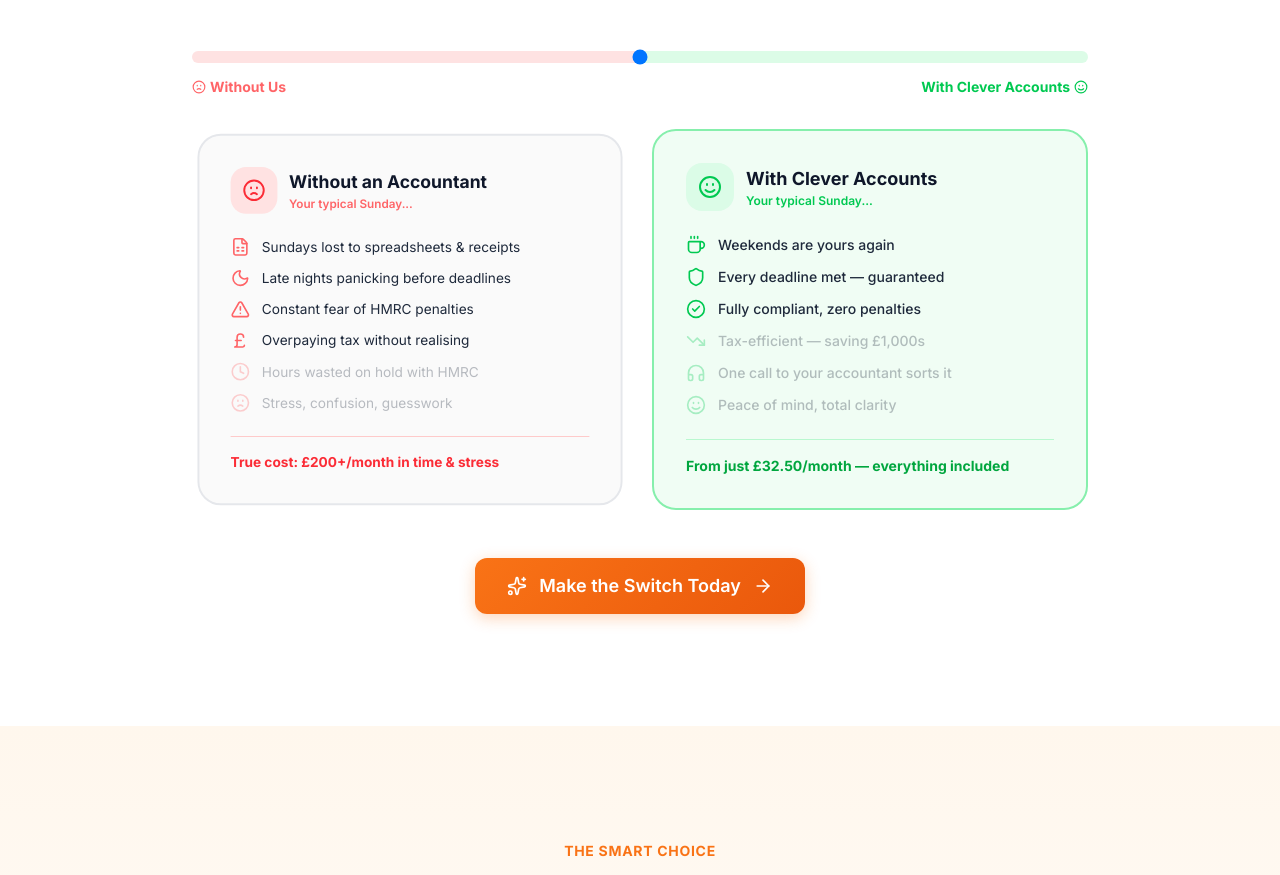
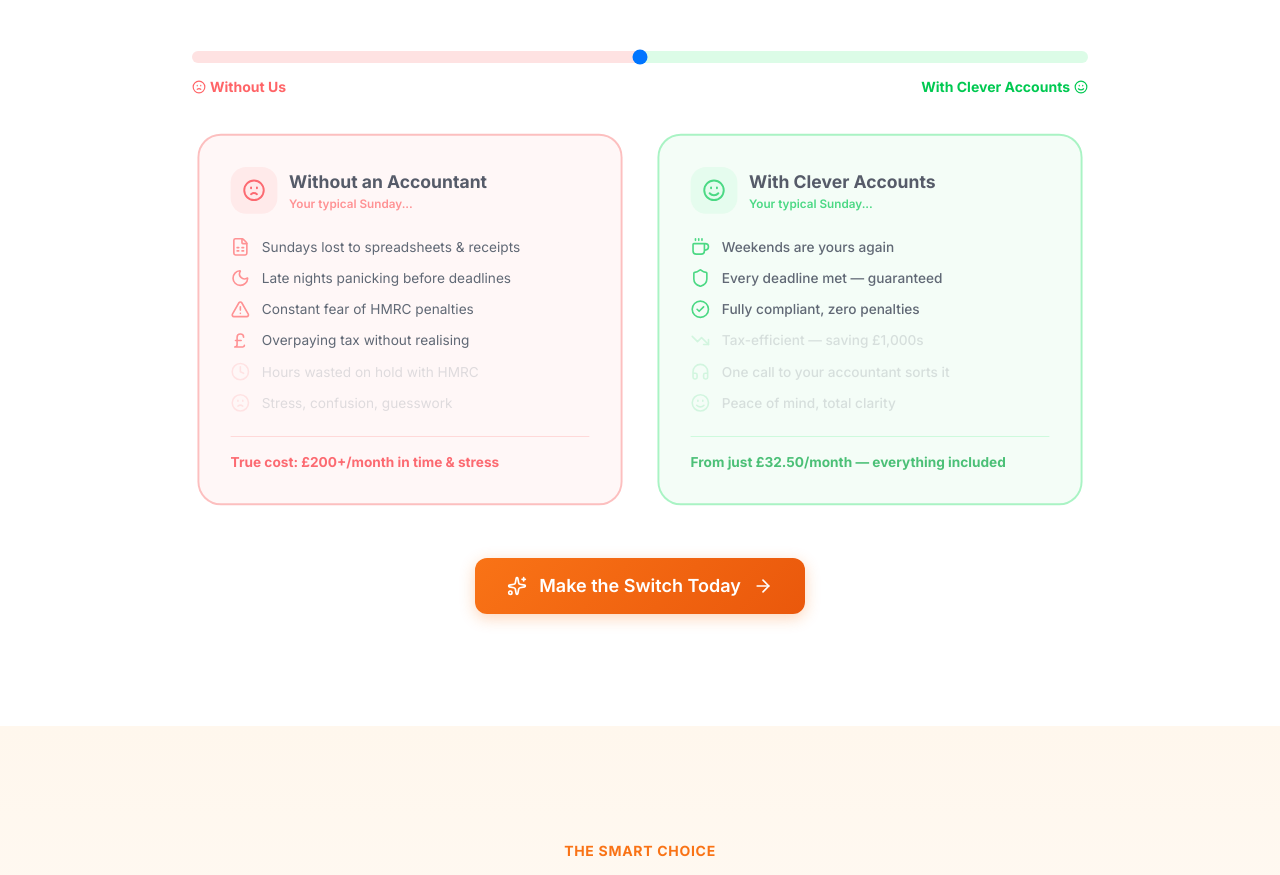
Before and after one commit to chrismollan6-create/cleveraccounts, a Next.js app: page / in a window 1280 px wide. Shown: the part 5680-6555 px from the top of the page. Built offline with nearby package versions, Linux system fonts and the light colour scheme.

Commit message:
fix: Correct Before/After slider — right = After (green), left = Before (red)
https://claude.ai/code/session_01Az6j35UT2wAYuBd6uvw8nU

```diff
--- a/src/components/ui/BeforeAfter.tsx
+++ b/src/components/ui/BeforeAfter.tsx
@@ -77,14 +77,14 @@ export default function BeforeAfter() {
           </div>
 
           <div className="grid grid-cols-1 md:grid-cols-2 gap-6">
-            {/* BEFORE card — active when slider is LEFT (low position) */}
+            {/* BEFORE card (left) — fades OUT as slider goes right */}
             <div
               className="rounded-3xl p-8 border-2 transition-all duration-500"
               style={{
-                opacity: position < 80 ? 1 : 0.4,
-                transform: `scale(${position < 50 ? 1 : 0.95 + ((100 - position) / 100) * 0.05})`,
-                borderColor: position < 50 ? "#FCA5A5" : "#E5E7EB",
-                background: position < 50 ? "#FFF5F5" : "#FAFAFA",
+                opacity: 0.4 + ((100 - position) / 100) * 0.6,
+                transform: `scale(${0.95 + ((100 - position) / 100) * 0.05})`,
+                borderColor: position <= 50 ? "#FCA5A5" : "#E5E7EB",
+                background: position <= 50 ? "#FFF5F5" : "#FAFAFA",
               }}
             >
               <div className="flex items-center gap-3 mb-6">
@@ -101,9 +101,7 @@ export default function BeforeAfter() {
                   <div
                     key={i}
                     className="flex items-center gap-3 text-sm transition-all duration-300"
-                    style={{
-                      opacity: position <= 100 - (i * 16) ? 1 : 0.3,
-                    }}
+                    style={{ opacity: position <= (100 - i * 16) ? 1 : 0.2 }}
                   >
                     <span className="text-red-400 shrink-0">{item.icon}</span>
                     <span className="text-text">{item.text}</span>
@@ -115,12 +113,12 @@ export default function BeforeAfter() {
               </div>
             </div>
 
-            {/* AFTER card — active when slider is RIGHT (high position) */}
+            {/* AFTER card (right) — fades IN as slider goes right */}
             <div
               className="rounded-3xl p-8 border-2 transition-all duration-500"
               style={{
-                opacity: position > 20 ? 1 : 0.4,
-                transform: `scale(${position >= 50 ? 1 : 0.95 + (position / 100) * 0.05})`,
+                opacity: 0.4 + (position / 100) * 0.6,
+                transform: `scale(${0.95 + (position / 100) * 0.05})`,
                 borderColor: position >= 50 ? "#86EFAC" : "#E5E7EB",
                 background: position >= 50 ? "#F0FDF4" : "#FAFAFA",
               }}
@@ -139,9 +137,7 @@ export default function BeforeAfter() {
                   <div
                     key={i}
                     className="flex items-center gap-3 text-sm transition-all duration-300"
-                    style={{
-                      opacity: position >= (i + 1) * 16 ? 1 : 0.3,
-                    }}
+                    style={{ opacity: position >= ((i + 1) * 16) ? 1 : 0.2 }}
                   >
                     <span className="text-green-500 shrink-0">{item.icon}</span>
                     <span className="text-text font-medium">{item.text}</span>
```
